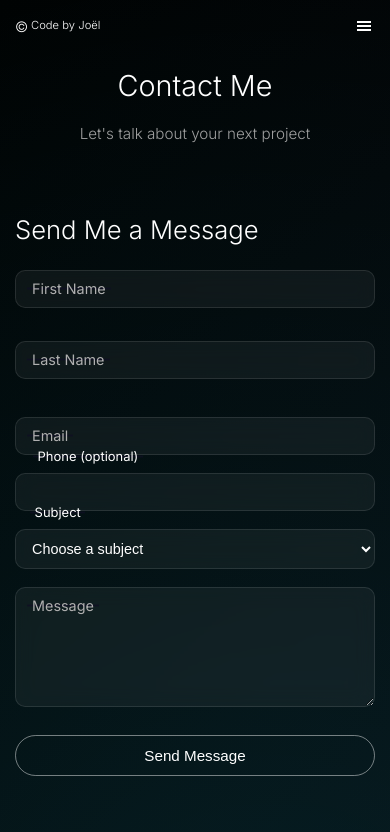
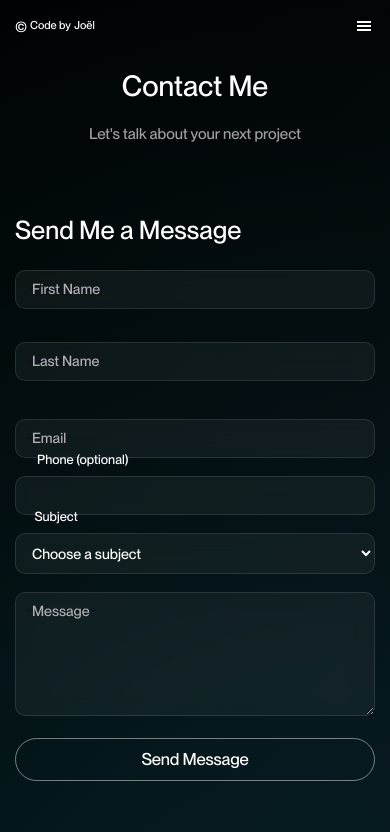
Before and after one commit to jojoandri/joelandriantsoa.com, a Next.js app: page /contact in a window 390 px wide. Shown: the top 832 px of the page. Built offline with nearby package versions, Linux system fonts and the light colour scheme; no server answers.

Commit message:
style: unify typography and restore magnetic submit button

```diff
--- a/src/app/background/page.module.scss
+++ b/src/app/background/page.module.scss
@@ -270,7 +270,7 @@
           font-size: 4rem;
           color: #455ce9; // CHANGÉ : bleu uniforme
           opacity: 0.3;
-          font-family: serif;
+          font-family: inherit;
         }
 
         p {
--- a/src/app/contact/page.js
+++ b/src/app/contact/page.js
@@ -4,6 +4,7 @@ import { useState } from 'react';
 import { useRouter } from 'next/navigation';
 import styles from './page.module.scss';
 import Contact from '../../components/Contact';
+import Rounded from '../../common/RoundedButton';
 
 const slideUp = {
   initial: {
@@ -221,9 +222,9 @@ export default function ContactPage() {
                 <label htmlFor="message">Message</label>
               </div>
 
-              <button type="submit" disabled={isSubmitting} className={styles.submitBtn}>
-                {isSubmitting ? 'Sending...' : 'Send Message'}
-              </button>
+              <Rounded type="submit" disabled={isSubmitting} className={styles.submitBtn}>
+                <p>{isSubmitting ? 'Sending...' : 'Send Message'}</p>
+              </Rounded>
             </form>
           </motion.div>
 
--- a/src/app/contact/page.module.scss
+++ b/src/app/contact/page.module.scss
@@ -175,16 +175,21 @@
           .submitBtn {
             width: 100%;
             margin-top: 6px;
-            padding: 18px 28px;
+            padding: 24px 32px;
             border-radius: 999px;
             border: 1px solid rgba(255, 255, 255, 0.45);
             background: transparent;
             color: #ffffff;
-            font-size: 1.95rem;
             font-weight: 500;
-            line-height: 1;
             cursor: pointer;
             transition: all 0.25s ease;
+
+            p {
+              margin: 0;
+              font-size: clamp(1.6rem, 3vw, 2.3rem);
+              font-weight: 500;
+              letter-spacing: -0.01em;
+            }
           }
 
           .submitBtn:hover:not(:disabled) {
@@ -477,7 +482,10 @@
 
             .submitBtn {
               padding: 15px 30px;
-              font-size: 1rem;
+
+              p {
+                font-size: 1.2rem;
+              }
             }
           }
         }
@@ -619,7 +627,10 @@
 
             .submitBtn {
               padding: 12px 25px;
-              font-size: 0.95rem;
+
+              p {
+                font-size: 1.05rem;
+              }
             }
           }
         }
@@ -763,7 +774,10 @@
 
             .submitBtn {
               padding: 10px 20px;
-              font-size: 0.9rem;
+
+              p {
+                font-size: 0.95rem;
+              }
             }
           }
         }
--- a/src/app/globals.css
+++ b/src/app/globals.css
@@ -33,6 +33,7 @@ html {
 
 body {
   margin: 0px;
+  font-family: 'NeueMontreal', sans-serif;
   /* Permettre le scroll normal pour voir toutes les sections */
   overflow-x: hidden; /* Garder seulement le scroll horizontal caché */
   overflow-y: auto;   /* Permettre le scroll vertical normal */
@@ -42,6 +43,13 @@ body {
   -moz-osx-font-smoothing: grayscale;
   /* Éviter le bounce sur iOS */
   overscroll-behavior: none;
+}
+
+input,
+textarea,
+select,
+button {
+  font-family: inherit;
 }
 
 /* Améliorer les performances sur mobile */
--- a/src/app/layout.js
+++ b/src/app/layout.js
@@ -1,15 +1,8 @@
 import './globals.css';
-import { Inter } from 'next/font/google';
 import Header from '../components/Header';
 import Analytics from '../components/Analytics';
 import AnalyticsDebug from '../components/AnalyticsDebug';
 import ScrollMenuButton from '../components/ScrollMenuButton';
-
-const inter = Inter({
-  subsets: ['latin'],
-  display: 'swap', // Améliorer le rendu des fonts
-  preload: true
-});
 
 export const metadata = {
   title: 'Portfolio Joël Andriantsoa',
@@ -54,7 +47,7 @@ export default function RootLayout({ children }) {
         />
       </head>
 
-      <body className={inter.className}>
+      <body>
         <Analytics />
         <AnalyticsDebug />
         <Header />
--- a/src/common/RoundedButton/index.jsx
+++ b/src/common/RoundedButton/index.jsx
@@ -6,7 +6,7 @@ import Magnetic from '../Magnetic';
 
 export default function RoundedButton({children, backgroundColor="#455CE9", ...attributes}) {
 
-  const { type, ...restAttributes } = attributes;
+  const { type, className, ...restAttributes } = attributes;
   const Element = type ? 'button' : 'div';
 
   const circle = useRef(null);
@@ -33,7 +33,7 @@ export default function RoundedButton({children, backgroundColor="#455CE9", ...a
   return (
     <Magnetic>
       <Element
-        className={styles.roundedButton}
+        className={`${styles.roundedButton} ${className || ''}`.trim()}
         style={{overflow: "hidden"}}
         onMouseEnter={() => {manageMouseEnter()}}
         onMouseLeave={() => {manageMouseLeave()}}
--- a/src/common/RoundedButton/style.module.scss
+++ b/src/common/RoundedButton/style.module.scss
@@ -1,12 +1,18 @@
 .roundedButton{
     border-radius: 3em;
     border: 1px solid rgb(136, 136, 136);
+    background: transparent;
+    color: inherit;
+    font: inherit;
+    line-height: 1;
     cursor: pointer;
     position: relative;
     display: flex;
     align-items: center;
     justify-content: center;
     padding: 15px 60px 15px 60px;
+    appearance: none;
+    -webkit-appearance: none;
 
     p{
         position: relative;
--- a/src/components/Cards/style.module.scss
+++ b/src/components/Cards/style.module.scss
@@ -65,7 +65,7 @@
 
         &::first-letter {
           font-size: clamp(26px, 4vw, 36px); // Augmenté de 24-32px à 26-36px
-          font-family: 'Title', serif;
+          font-family: inherit;
           font-weight: bold;
           color: #333;
         }
--- a/src/components/Landing/style.module.scss
+++ b/src/components/Landing/style.module.scss
@@ -41,7 +41,7 @@
       color: white;
       font-size: clamp(80px, 12vw, 200px);
       font-weight: 600;
-      font-family: -apple-system, BlinkMacSystemFont, 'Segoe UI', 'Helvetica Neue', Arial, sans-serif;
+      font-family: inherit;
       padding-right: 0px;
       white-space: nowrap;
       // Optimiser le rendu du texte
@@ -64,7 +64,7 @@
     color: white;
     font-size: 1.5rem;
     font-weight: 400;
-    font-family: -apple-system, BlinkMacSystemFont, 'Segoe UI', 'Helvetica Neue', Arial, sans-serif;
+    font-family: inherit;
     letter-spacing: -0.005em; // Espacement plus subtil pour plus d'élégance
 
     p {
```
